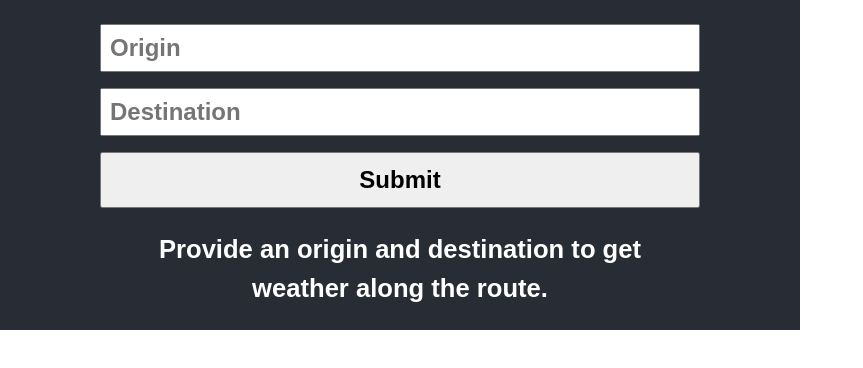
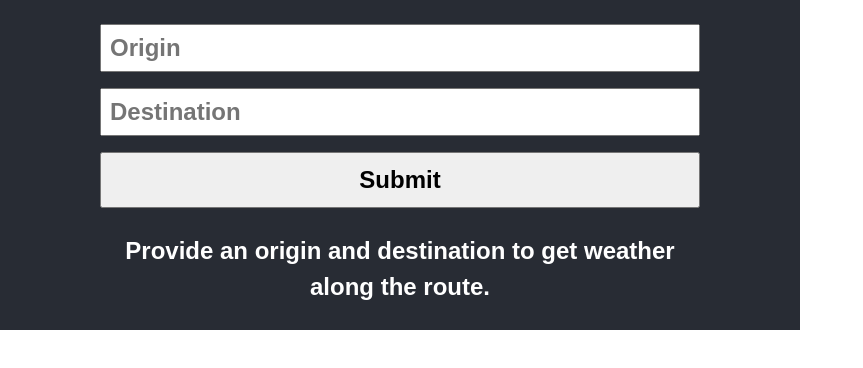
Before and after one commit to ihemmige/RouteWeatherFrontend, a React (Create React App) app: page / in a window 1280 px wide. Shown: the top 368 px of the page, without its empty margins (0-863 px from the left). Built offline with nearby package versions, Linux system fonts and the light colour scheme.

Commit message:
style changes

```diff
--- a/src/App.css
+++ b/src/App.css
@@ -34,7 +34,7 @@
 
 .weather-icon {
   width: 65px;
-  padding-bottom: 16px;;
+  padding-bottom: 16px;
 }
 
 .App-header {
@@ -50,7 +50,7 @@
 
 p {
   font-family: Arial, Helvetica, sans-serif;
-  font-size: 1.6rem;
+  font-size: 1.5rem;
   font-weight: bold;
   margin-left: 1.5rem;
   margin-right: 1.5rem;
--- a/src/App.js
+++ b/src/App.js
@@ -96,6 +96,8 @@ function App() {
           </div>
         ))}
 
+
+
       {!displaying && !fetching && !errorDisplay && (
         <div class="container">
         <p class="open-directions">Provide an origin and destination to get weather along the route.</p>
```
